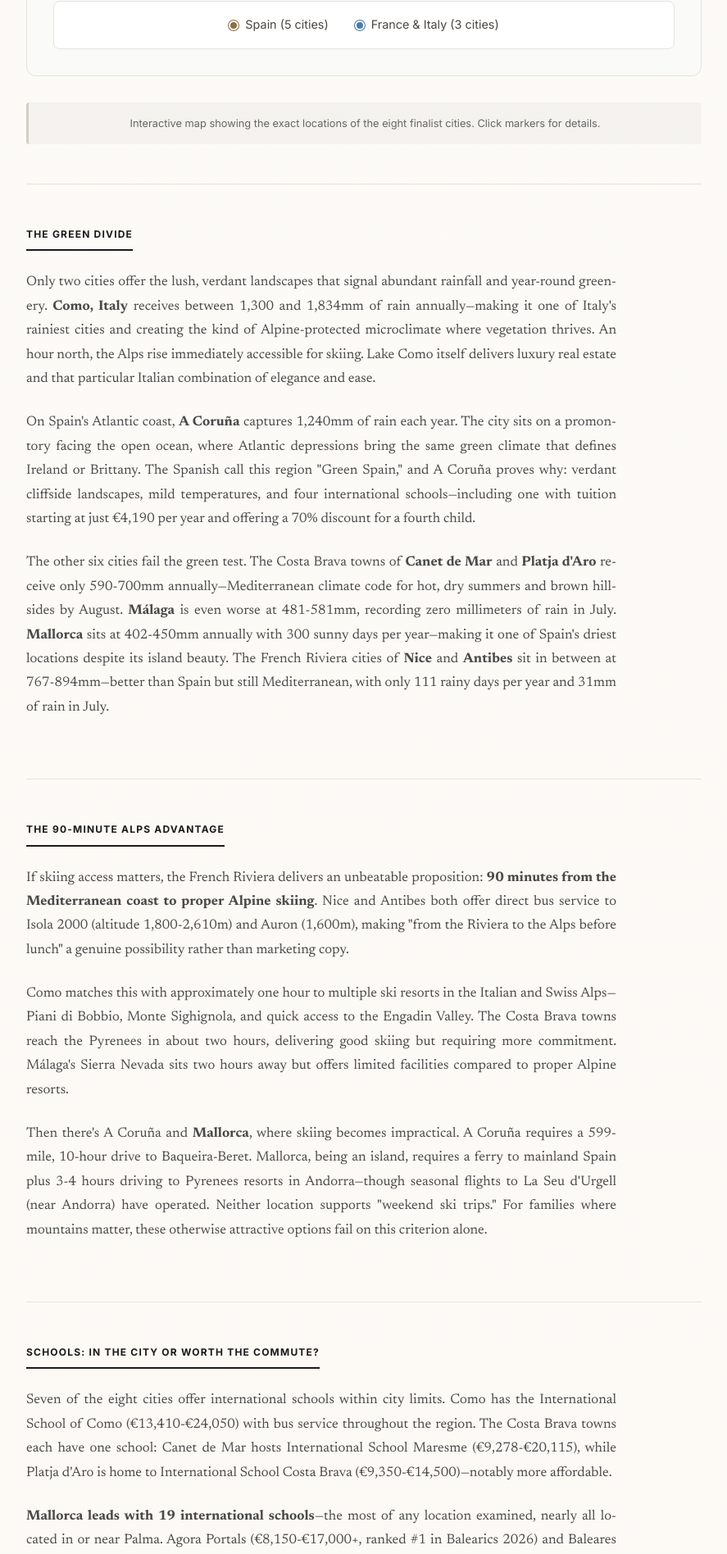
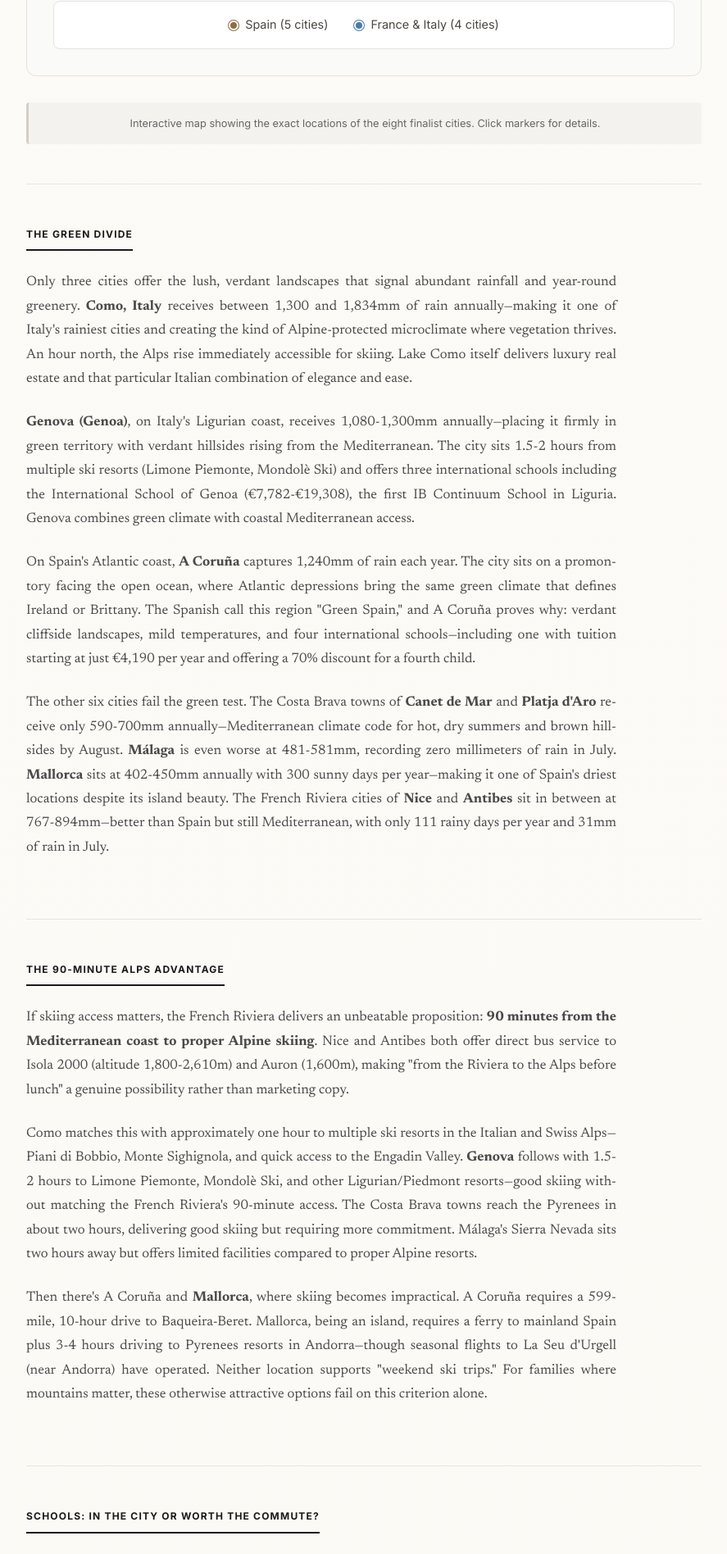
Before and after one commit to haslhofer/blog2026, a Flask app: page /city-comparison-styled in a window 1280 px wide. Shown: the part 1300-3196 px from the top of the page at 82% size, without its empty margins (196-1083 px from the left). Run offline with Flask 3, Linux system fonts and the light colour scheme.

Commit message:
Update city-comparison-styled.html

```diff
--- a/templates/city-comparison-styled.html
+++ b/templates/city-comparison-styled.html
@@ -3,7 +3,7 @@
 <head>
     <meta charset="UTF-8">
     <meta name="viewport" content="width=device-width, initial-scale=1.0">
-    <title>European Family Relocation: 8 Cities Compared</title>
+    <title>European Family Relocation: 9 Cities Compared</title>
     <link rel="stylesheet" href="{{ url_for('static', filename='css/style.css') }}">
     <link rel="preconnect" href="https://fonts.googleapis.com">
     <link rel="preconnect" href="https://fonts.gstatic.com" crossorigin>
@@ -44,7 +44,7 @@
         <header class="hero">
             <h1 class="hero-title">Where Should We Live?</h1>
             <p class="hero-tagline">
-                8 European Cities Compared for Family Relocation · 2026
+                9 European Cities Compared for Family Relocation · 2026
             </p>
         </header>
 
@@ -54,17 +54,17 @@
                 Finding the right place to raise a family of five in Europe means balancing competing priorities:
                 green landscapes or Mediterranean sunshine, world-class skiing or beach living, affordability or
                 luxury real estate, proximity to international schools or acceptance of a commute. After analyzing
-                climate data, school options, skiing access, and costs across eight finalist cities, clear patterns
+                climate data, school options, skiing access, and costs across nine finalist cities, clear patterns
                 emerge—and difficult tradeoffs become unavoidable.
             </p>
             <p class="note">
-                Como · Canet de Mar · Platja d'Aro · A Coruña · Málaga · Mallorca · Antibes · Nice
+                Como · Genova · Canet de Mar · Platja d'Aro · A Coruña · Málaga · Mallorca · Antibes · Nice
             </p>
         </section>
 
         <!-- Map Section -->
         <section class="section" style="margin-top: 3rem;">
-            <h2 class="section-title">8 Cities Across Mediterranean Europe</h2>
+            <h2 class="section-title">9 Cities Across Mediterranean Europe</h2>
 
             <div style="max-width: 1000px; margin: 2rem auto; background: #fafaf8; padding: 2rem; border-radius: 12px; border: 1px solid #e5e3dc;">
                 <div id="map"></div>
@@ -77,7 +77,7 @@
                         </div>
                         <div style="display: flex; align-items: center; gap: 0.5rem;">
                             <span style="display: inline-block; width: 12px; height: 12px; background: #4A7BA7; border-radius: 50%; border: 2px solid #fff; box-shadow: 0 0 0 1px #4A7BA7;"></span>
-                            <span style="font-family: 'Inter', sans-serif; font-size: 0.9rem; color: #4a4540;">France & Italy (3 cities)</span>
+                            <span style="font-family: 'Inter', sans-serif; font-size: 0.9rem; color: #4a4540;">France & Italy (4 cities)</span>
                         </div>
                     </div>
                 </div>
@@ -93,11 +93,19 @@
             <h2 class="section-title">The Green Divide</h2>
 
             <p class="body-text">
-                Only two cities offer the lush, verdant landscapes that signal abundant rainfall and year-round
+                Only three cities offer the lush, verdant landscapes that signal abundant rainfall and year-round
                 greenery. <strong>Como, Italy</strong> receives between 1,300 and 1,834mm of rain annually—making it
                 one of Italy's rainiest cities and creating the kind of Alpine-protected microclimate where
                 vegetation thrives. An hour north, the Alps rise immediately accessible for skiing. Lake Como
                 itself delivers luxury real estate and that particular Italian combination of elegance and ease.
+            </p>
+
+            <p class="body-text">
+                <strong>Genova (Genoa)</strong>, on Italy's Ligurian coast, receives 1,080-1,300mm annually—placing
+                it firmly in green territory with verdant hillsides rising from the Mediterranean. The city sits 1.5-2
+                hours from multiple ski resorts (Limone Piemonte, Mondolè Ski) and offers three international schools
+                including the International School of Genoa (€7,782-€19,308), the first IB Continuum School in Liguria.
+                Genova combines green climate with coastal Mediterranean access.
             </p>
 
             <p class="body-text">
@@ -132,10 +140,11 @@
 
             <p class="body-text">
                 Como matches this with approximately one hour to multiple ski resorts in the Italian and Swiss Alps—
-                Piani di Bobbio, Monte Sighignola, and quick access to the Engadin Valley. The Costa Brava towns
-                reach the Pyrenees in about two hours, delivering good skiing but requiring more commitment.
-                Málaga's Sierra Nevada sits two hours away but offers limited facilities compared to proper Alpine
-                resorts.
+                Piani di Bobbio, Monte Sighignola, and quick access to the Engadin Valley. <strong>Genova</strong>
+                follows with 1.5-2 hours to Limone Piemonte, Mondolè Ski, and other Ligurian/Piedmont resorts—good
+                skiing without matching the French Riviera's 90-minute access. The Costa Brava towns reach the Pyrenees
+                in about two hours, delivering good skiing but requiring more commitment. Málaga's Sierra Nevada sits
+                two hours away but offers limited facilities compared to proper Alpine resorts.
             </p>
 
             <p class="body-text">
@@ -152,8 +161,10 @@
             <h2 class="section-title">Schools: In the City or Worth the Commute?</h2>
 
             <p class="body-text">
-                Seven of the eight cities offer international schools within city limits. Como has the International
-                School of Como (€13,410-€24,050) with bus service throughout the region. The Costa Brava towns
+                Eight of the nine cities offer international schools within city limits. Como has the International
+                School of Como (€13,410-€24,050) with bus service throughout the region. <strong>Genova</strong>
+                offers three schools: the International School of Genoa (€7,782-€19,308, IB Continuum), Deledda
+                International School (IB), and Deutsche Schule Genua (German curriculum). The Costa Brava towns
                 each have one school: Canet de Mar hosts International School Maresme (€9,278-€20,115), while
                 Platja d'Aro is home to International School Costa Brava (€9,350-€14,500)—notably more affordable.
             </p>
@@ -185,17 +196,19 @@
                 compounds aggressively over years. The <strong>Costa Brava towns</strong> (Canet de Mar, Platja d'Aro)
                 lead at €1,580 per month. A Coruña follows at €2,561, then Málaga at €2,557. <strong>Mallorca</strong>
                 sits at €2,925/month—moderate cost offset by superior school selection. Como lands at $3,109 (roughly
-                €2,900). The French Riviera cities—both Nice and Antibes—top the list at €3,737 monthly, plus
-                substantially higher rents in one of Europe's most expensive real estate markets.
+                €2,900). <strong>Genova</strong> sits at €3,207—approaching French Riviera pricing but with green climate
+                and three international schools. The French Riviera cities—both Nice and Antibes—top the list at €3,737
+                monthly, plus substantially higher rents in one of Europe's most expensive real estate markets.
             </p>
 
             <p class="body-text">
                 School tuition follows a similar pattern. A Coruña's €4,190-€6,190 represents the floor, with
                 generous sibling discounts (70% for a fourth child). Málaga and Platja d'Aro cluster around
-                €5,655-€15,900 and €9,350-€14,500 respectively. <strong>Mallorca's</strong> Agora Portals
-                (€8,150-€17,000+) and Baleares International College (€8,971-€15,465) offer mid-range pricing with
-                19 school options total. Como (€13,410-€24,050), Canet de Mar (€9,278-€20,115), and the French
-                Riviera schools (€6,000-€17,290 at Nice, €9,000-€16,500 at Valbonne) occupy the middle to upper range.
+                €5,655-€15,900 and €9,350-€14,500 respectively. <strong>Genova's</strong> International School of
+                Genoa (€7,782-€19,308) and <strong>Mallorca's</strong> Agora Portals (€8,150-€17,000+) and Baleares
+                International College (€8,971-€15,465) offer mid-range pricing. Como (€13,410-€24,050), Canet de Mar
+                (€9,278-€20,115), and the French Riviera schools (€6,000-€17,290 at Nice, €9,000-€16,500 at Valbonne)
+                occupy the middle to upper range.
             </p>
 
             <p class="body-text">
@@ -210,11 +223,19 @@
             <h2 class="section-title">Where Luxury Lives</h2>
 
             <p class="body-text">
-                Four cities stand out for exceptional luxury real estate markets. <strong>Lake Como</strong> has
+                Five cities stand out for exceptional luxury real estate markets. <strong>Lake Como</strong> has
                 been synonymous with Italian elegance for centuries—waterfront villas with private docks, historic
                 properties with terraced gardens, and the kind of understated wealth that doesn't need to announce
                 itself. Property prices rank fourth-highest in Italy, but the market delivers genuine luxury rather
                 than tourist markup.
+            </p>
+
+            <p class="body-text">
+                <strong>Genova</strong> offers a more accessible Italian luxury market with average home prices around
+                €850,000 and 16% of luxury properties exceeding €2.5 million. Prime areas include Albaro (steps from
+                the historic center), Castelletto (hillside views), and Nervi (coastal elegance). The Ligurian coast
+                delivers historic properties, Mediterranean access, and proximity to both French Riviera and Lake Como
+                markets—but at more moderate pricing than either.
             </p>
 
             <p class="body-text">
@@ -309,7 +330,7 @@
 
         <!-- City Snapshots -->
         <section class="section">
-            <h2 class="section-title">Eight Cities in Brief</h2>
+            <h2 class="section-title">Nine Cities in Brief</h2>
 
             <div style="margin-top: 2rem;">
                 <h3 style="font-family: 'Newsreader', serif; font-size: 1.5rem; margin-bottom: 0.5rem;">
@@ -322,6 +343,20 @@
                     <strong>Cost:</strong> $3,109/month ·
                     <strong>Luxury:</strong> Lake Como villas, 4th most expensive in Italy ·
                     <strong>Best for:</strong> Alpine lake beauty + green climate + good skiing
+                </p>
+            </div>
+
+            <div style="margin-top: 2rem;">
+                <h3 style="font-family: 'Newsreader', serif; font-size: 1.5rem; margin-bottom: 0.5rem;">
+                    🇮🇹 Genova (Genoa), Italy (Ligurian Coast)
+                </h3>
+                <p class="body-text">
+                    <strong>Climate:</strong> 1,080-1,300mm rain (very green, Mediterranean coast) ·
+                    <strong>Skiing:</strong> 1.5-2 hours to Alps (Limone Piemonte, Mondolè Ski) ·
+                    <strong>Schools:</strong> International School of Genoa (€7,782-€19,308, IB), Deledda Int'l (IB), Deutsche Schule (German) - 3 schools total ·
+                    <strong>Cost:</strong> €3,207/month ·
+                    <strong>Luxury:</strong> €850k avg, prime areas Albaro/Castelletto/Nervi, 16% properties >€2.5M ·
+                    <strong>Best for:</strong> Green climate + coastal Mediterranean + moderate luxury market
                 </p>
             </div>
 
@@ -469,6 +504,14 @@
                         <td style="padding:8px;">Humid Subtropical</td>
                         <td style="padding:8px;">No</td>
                         <td style="padding:8px;">1,300-1,834mm</td>
+                        <td style="padding:8px;">YES - Very green</td>
+                    </tr>
+                    <tr>
+                        <td style="padding:8px;">Genova</td>
+                        <td style="padding:8px;">Italy</td>
+                        <td style="padding:8px;">Mediterranean (coastal)</td>
+                        <td style="padding:8px;">No</td>
+                        <td style="padding:8px;">1,080-1,300mm</td>
                         <td style="padding:8px;">YES - Very green</td>
                     </tr>
                     <tr>
@@ -1267,6 +1310,13 @@
                 country: "Italy (Lake Como)",
                 icon: franceItalyIcon,
                 info: "Green climate • 1 hour to Alps • Lake Como elegance"
+            },
+            {
+                name: "Genova",
+                coords: [44.4057, 8.9463],
+                country: "Italy (Ligurian Coast)",
+                icon: franceItalyIcon,
+                info: "Green climate • 1,247mm rain • 1.5-2 hours to Alps • 3 schools"
             }
         ];
 
```
